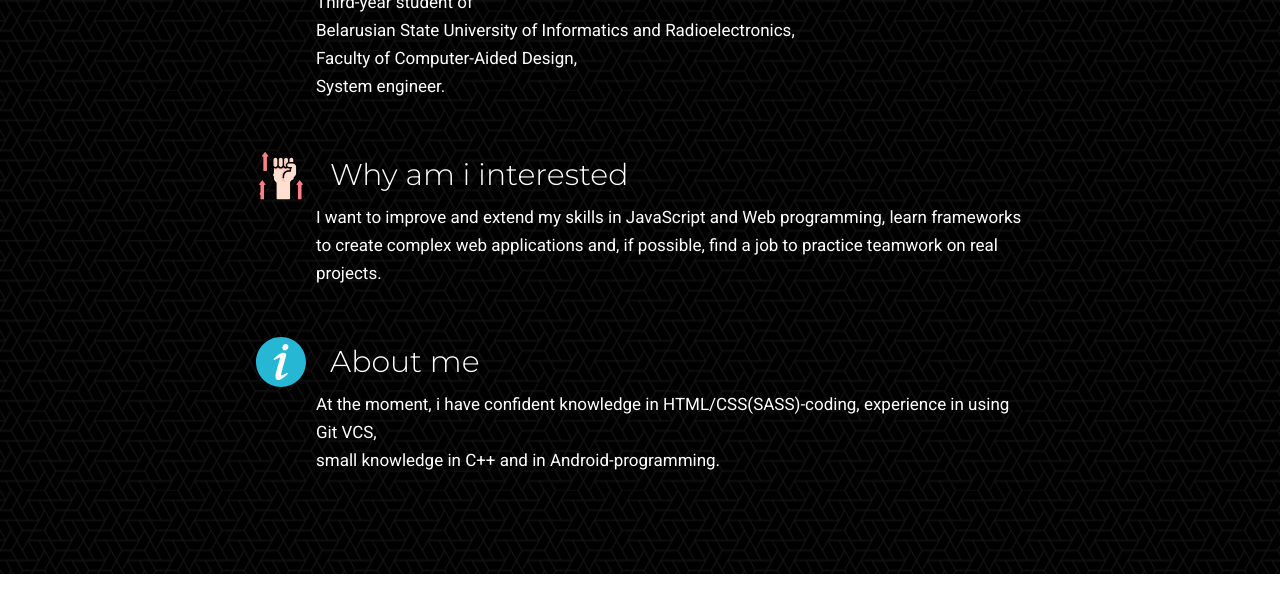
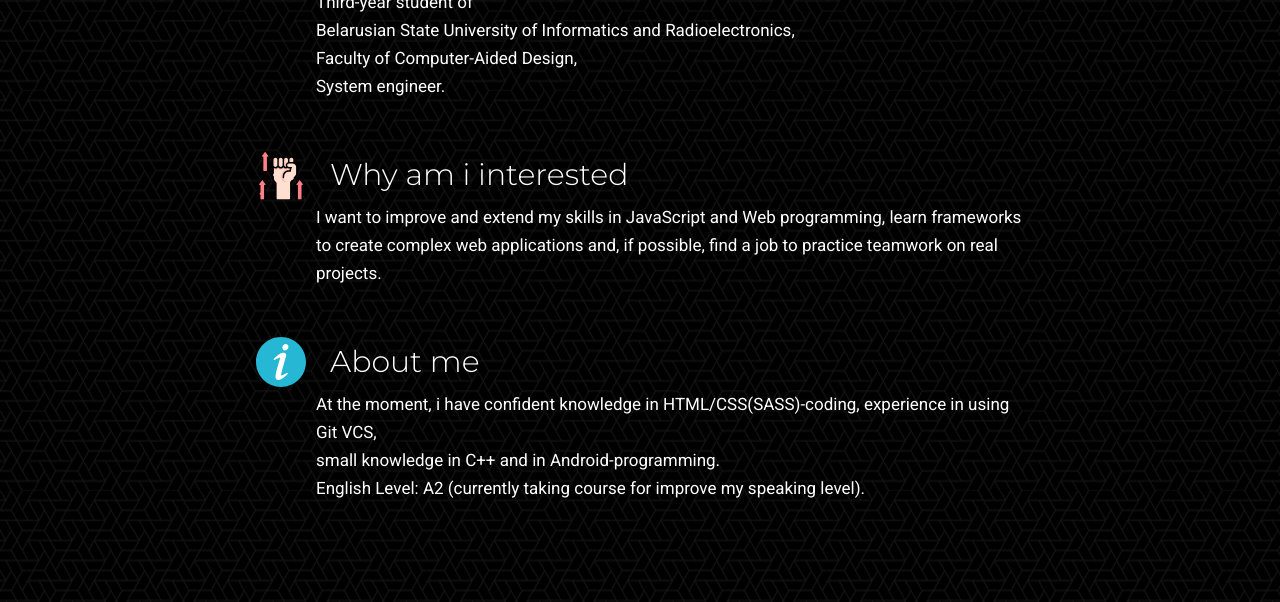
Before and after one commit to Xemka/datamola-cv, a plain HTML site: page index.html in a window 1280 px wide. Shown: the part 709-1311 px from the top of the page. Before the commit the page ends 1283 px from the top, so only its background shows below. Drawn offline with Linux system fonts and the light colour scheme.

Commit message:
feat: add more information

```diff
--- a/index.html
+++ b/index.html
@@ -59,7 +59,7 @@
     <div class="facts">
         <img src="icons/info.svg" alt="information">
         <h2 class="title">About me</h2>
-        <p class="text">At the moment, i have confident knowledge in HTML/CSS(SASS)-coding, experience in using Git VCS, <br> small knowledge in C++ and in Android-programming.</p>
+        <p class="text">At the moment, i have confident knowledge in HTML/CSS(SASS)-coding, experience in using Git VCS, <br> small knowledge in C++ and in Android-programming. <br> English Level: A2 (currently taking course for improve my speaking level).</p>
     </div>
 </div>
 
```
